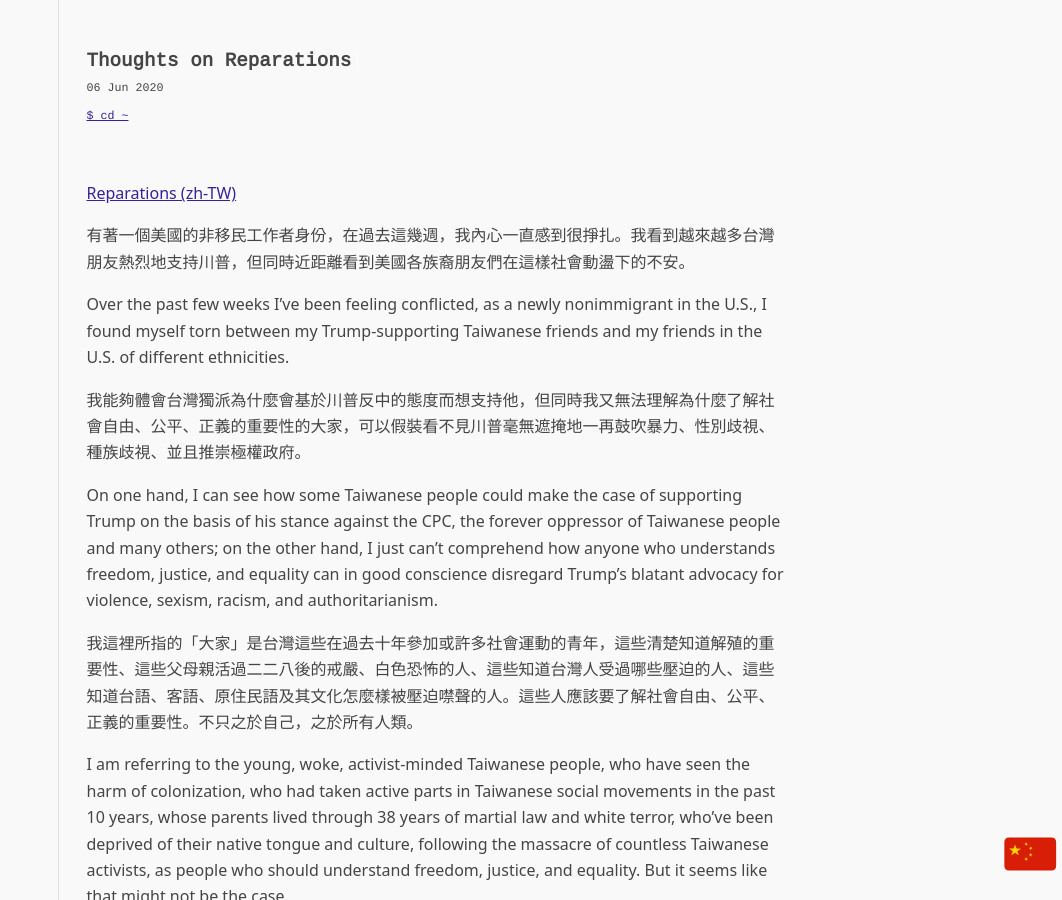
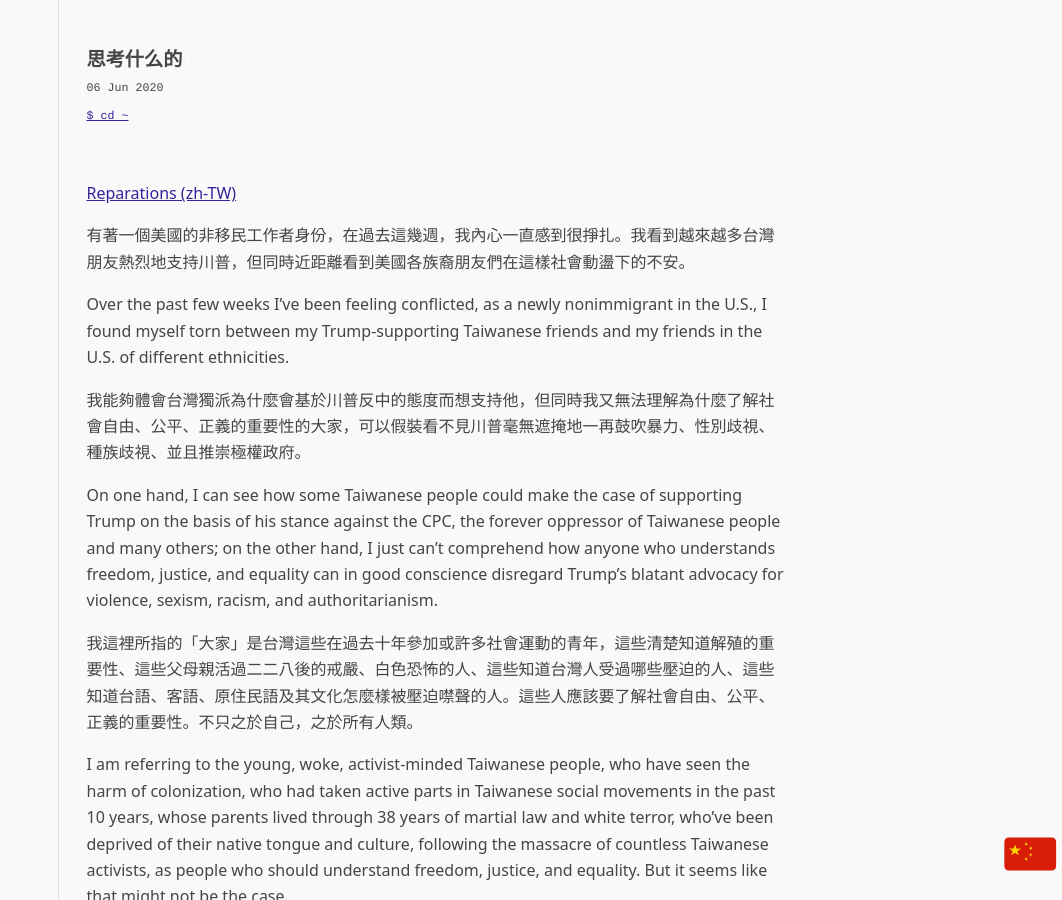
Before and after one commit to Sansuiz/sansuiz.github.io, a Jekyll site: the page built from _posts/2020-06-06-thoughts-on-reparations.md, in a window 1280 px wide and 900 px high. Shown: the whole window, without its empty margins (218-1280 px from the left). Built offline with Jekyll 4.4.1, drawn with Linux system fonts in a browser that asks for light colours.

Commit message:
Update 2020-06-06-thoughts-on-reparations.md

```diff
--- a/_posts/2020-06-06-thoughts-on-reparations.md
+++ b/_posts/2020-06-06-thoughts-on-reparations.md
@@ -1,7 +1,7 @@
 ---
 layout: default
 date: 2020-06-06
-title: Thoughts on Reparations
+title: 思考什么的
 feature: 1
 image_text: Thoughts on Reparations
 ---
```
